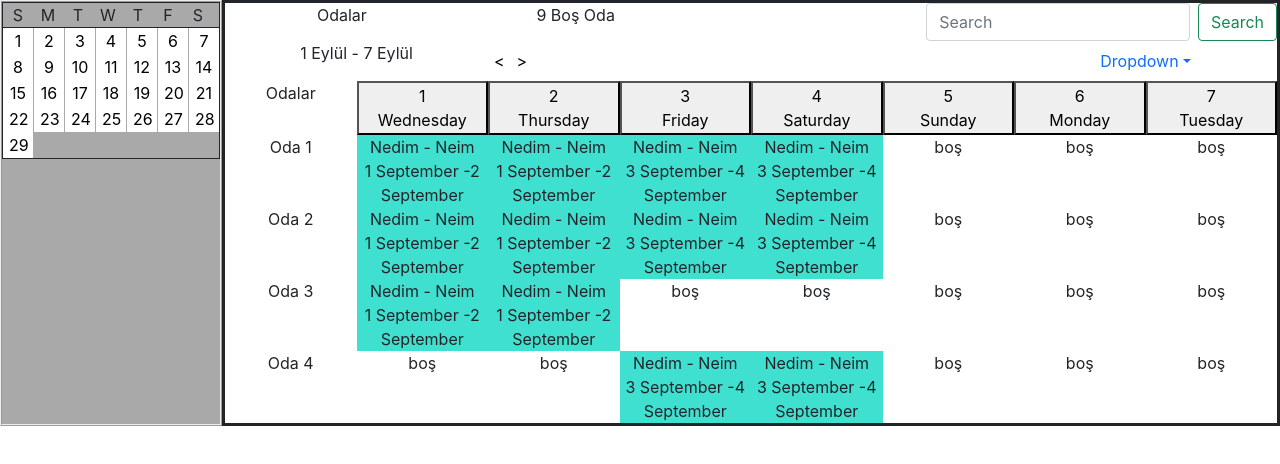
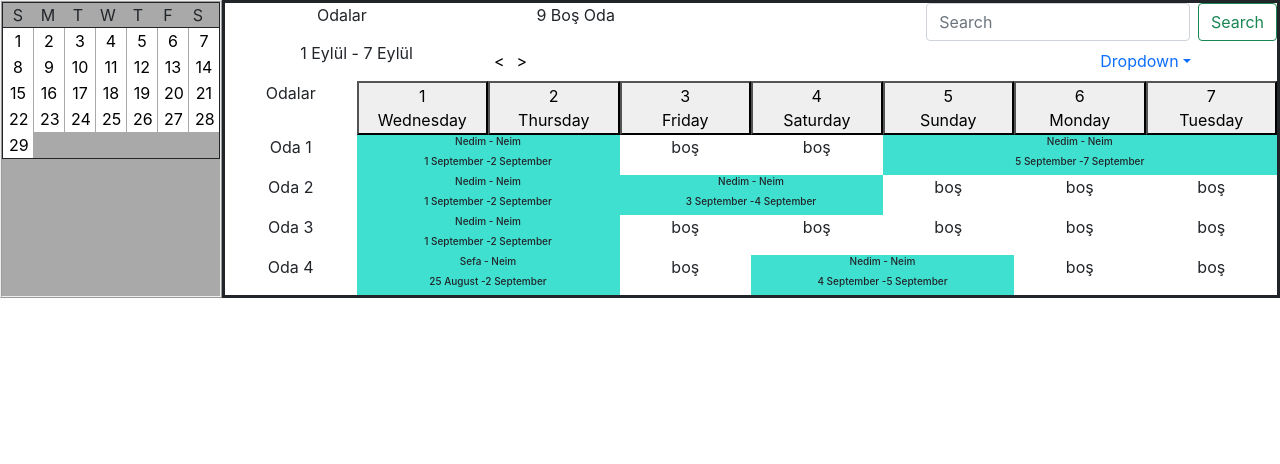
Before and after one commit to NedimRamicevic/booking-app, a React (Create React App) app: page / in a window 1280 px wide. Shown: the top 464 px of the page. Built offline with nearby package versions, Linux system fonts and the light colour scheme.

Commit message:
scheduleDone

```diff
--- a/src/App.css
+++ b/src/App.css
@@ -82,9 +82,13 @@
   flex-direction: column;
   width: 100%;
 }
-h11{
+h6{
   font-size: 10px;
 }
 .schedule{
   border-style: solid;
 }
+.odaContainer{
+  width:auto;
+
+}
--- a/src/components/Contexts/Odalar.js
+++ b/src/components/Contexts/Odalar.js
@@ -11,13 +11,20 @@ export var initOdalar = [
             }
         },
             {
-               günler : {gün1 : "9/03/2021",
-            gün2 : "9/4/2021" },
+               günler : {gün1 : "9/05/2021",
+            gün2 : "9/7/2021" },
             kullanıcılar : {
                 kullanıcı1 : "Nedim",
         kullanıcı2 : "Neim",
             }
-        }
+        },
+        {
+            günler : {gün1 : "8/31/2021",
+         gün2 : "8/31/2021" },
+         kullanıcılar : {
+             kullanıcı1 : "Nedim",
+     kullanıcı2 : "Neim",}
+         }
         ]
     },
     {
@@ -67,15 +74,15 @@ export var initOdalar = [
         events :  [
             {
                günler : {gün1 : "8/25/2021",
-            gün2 : "8/29/2021" },
+            gün2 : "9/2/2021" },
             kullanıcılar : {
-                kullanıcı1 : "Nedim",
+                kullanıcı1 : "Sefa",
         kullanıcı2 : "Neim",
             }
         },
             {
-               günler : {gün1 : "9/03/2021",
-            gün2 : "9/4/2021" },
+               günler : {gün1 : "9/04/2021",
+            gün2 : "9/5/2021" },
             kullanıcılar : {
                 kullanıcı1 : "Nedim",
         kullanıcı2 : "Neim",
--- a/src/components/schedule/Oda.js
+++ b/src/components/schedule/Oda.js
@@ -5,6 +5,8 @@ import {DateProvider} from '../Contexts/DateContext'
 export default function Oda({ oda }) {
   const value = React.useContext(DateProvider)
   const dates = value.dateInterval.dateInterval
+  var sonDate = new Date(dates)
+  sonDate.setDate(sonDate.getDate() + 7)
 
   const [eventSayısı, setEventSayısı] = useState();
   useEffect(() => {
@@ -15,12 +17,23 @@ export default function Oda({ oda }) {
       for (const key in oda.events) {
           if (Object.hasOwnProperty.call(oda.events, key)) {
               const element = oda.events[key];
-              let son = new Date(element.günler.gün2);
-              let ilk = new Date(element.günler.gün1);
+              var son = new Date(element.günler.gün2);
+              var ilk = new Date(element.günler.gün1);
               let now = new Date(dates)
               now.setDate(now.getDate() + index)
               if (ilk <= now & now <= son) {
-                num =[1,ilk,son,element.kullanıcılar.kullanıcı1,element.kullanıcılar.kullanıcı2];
+                if (new Date(ilk) < new Date(dates)) {
+                  let iterv = (new Date(son - now).getDate()) - 1
+                  console.log("qqqqqqqqqqqqqqqqqqqqqqqqqqqqqqqqqqqqq",iterv)
+                  num =[1,ilk,son,element.kullanıcılar.kullanıcı1,element.kullanıcılar.kullanıcı2,index+1,iterv];
+                  index = index + iterv
+
+                }
+                else{
+                  let iterv = (new Date(son - ilk).getDate()) - 1
+                num =[1,ilk,son,element.kullanıcılar.kullanıcı1,element.kullanıcılar.kullanıcı2,index+1,iterv];
+                index = index + iterv
+                }
                 break;
               }
           }
@@ -29,6 +42,7 @@ export default function Oda({ oda }) {
     }
     setEventSayısı(list);
   }, [oda,dates]);
+  console.log("evennttsssss", eventSayısı)
   return (
     <div className="oda">
       <div className="odagün">
@@ -41,15 +55,15 @@ export default function Oda({ oda }) {
                 <div
                   className="odagün"
                   style={{
-                    backgroundColor: "turquoise",
+                    backgroundColor: "turquoise", gridColumn :  `${x[5]} / ${x[5] + x[6] + 1}`
                   }}
                 >
-                  <h10>{`${x[3]} - ${x[4]}`}</h10>
-                  <h10>{`${new Date(x[1]).getDate()} ${
+                  <h6>{`${x[3]} - ${x[4]}`}</h6>
+                  <h6>{`${new Date(x[1]).getDate()} ${
                     monthNames[new Date(x[1]).getMonth()]
                   } -${new Date(x[2]).getDate()} ${
                     monthNames[new Date(x[2]).getMonth()]
-                  } `}</h10>
+                  } `}</h6>
                 </div>
               ) : (
                 <div className="odagün">
--- a/src/components/schedule/Odalar.js
+++ b/src/components/schedule/Odalar.js
@@ -72,7 +72,7 @@ function Odalar() {
     };
   }, [dates]);
   return (
-    <div className="">
+    <div className="odaContainer">
       <div className="odalarheader">
         <p>Odalar</p>
         {list2
```
